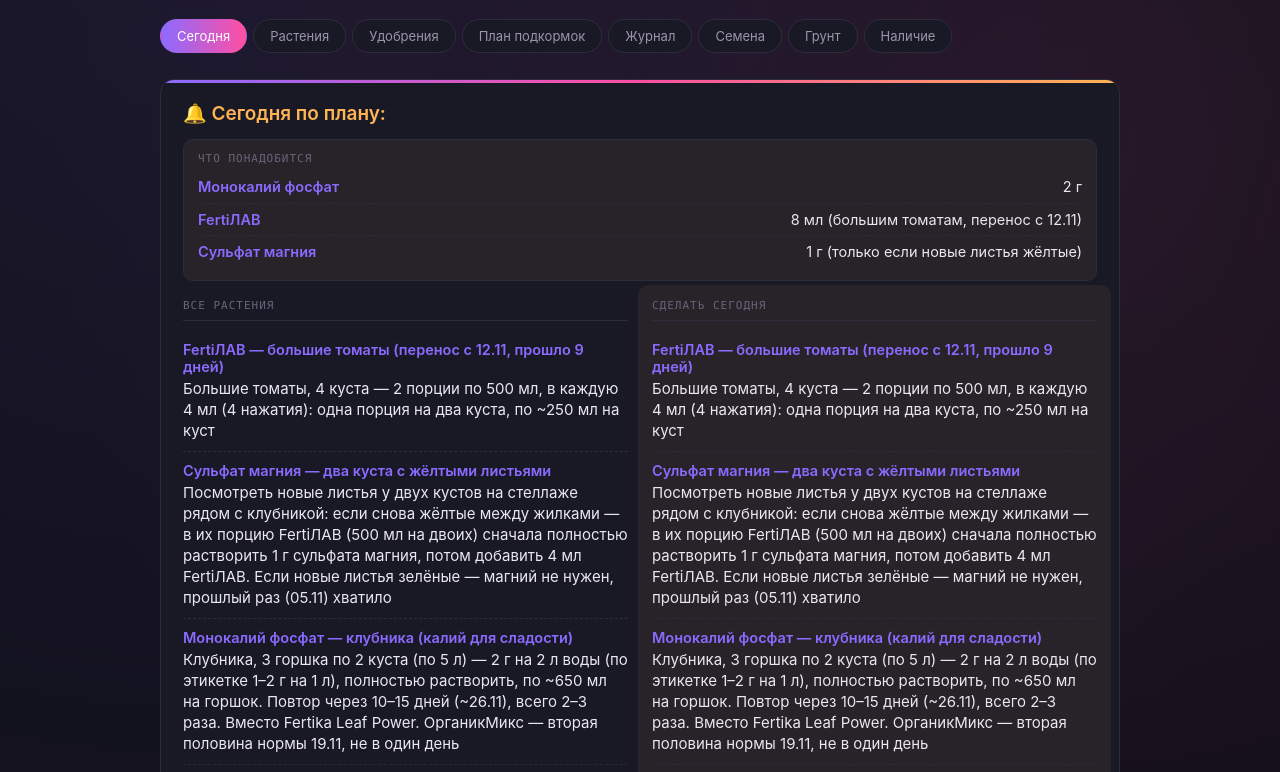
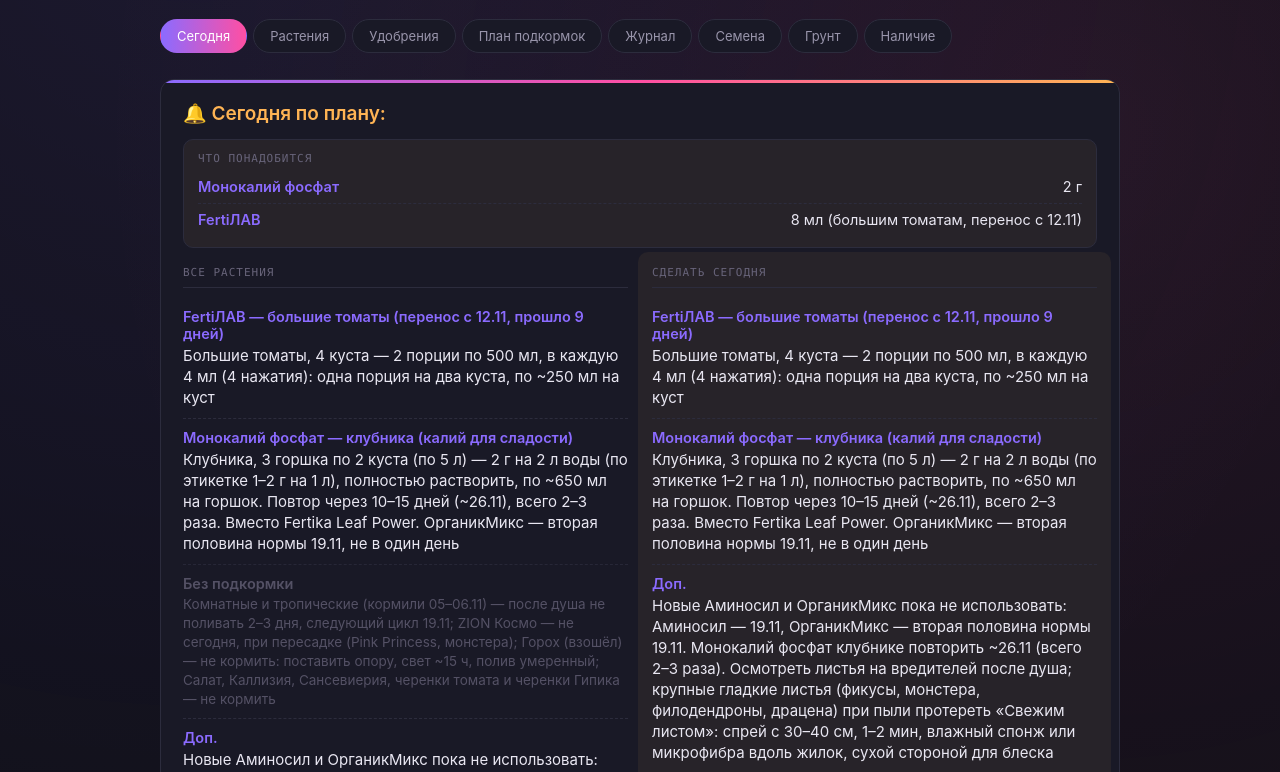
Before and after one commit to aA210199Aa/My-plants, a plain HTML site: page index.html in a window 1280 px wide. Shown: the part 114-886 px from the top of the page. Drawn offline with Linux system fonts and the light colour scheme.

Commit message:
14.11: без сульфата магния; протирка листьев «Свежим листом»
Co-Authored-By: Claude Sonnet 5.5 <noreply@anthropic.com>

```diff
--- a/index.html
+++ b/index.html
@@ -634,14 +634,12 @@ const PLAN = [
   need:[
     {label:"Монокалий фосфат", val:"2 г"},
     {label:"FertiЛАВ", val:"8 мл (большим томатам, перенос с 12.11)"},
-    {label:"Сульфат магния", val:"1 г (только если новые листья жёлтые)"},
   ],
   items:[
     {label:"FertiЛАВ — большие томаты (перенос с 12.11, прошло 9 дней)", val:"Большие томаты, 4 куста — 2 порции по 500 мл, в каждую 4 мл (4 нажатия): одна порция на два куста, по ~250 мл на куст"},
-    {label:"Сульфат магния — два куста с жёлтыми листьями", val:"Посмотреть новые листья у двух кустов на стеллаже рядом с клубникой: если снова жёлтые между жилками — в их порцию FertiЛАВ (500 мл на двоих) сначала полностью растворить 1 г сульфата магния, потом добавить 4 мл FertiЛАВ. Если новые листья зелёные — магний не нужен, прошлый раз (05.11) хватило"},
     {label:"Монокалий фосфат — клубника (калий для сладости)", val:"Клубника, 3 горшка по 2 куста (по 5 л) — 2 г на 2 л воды (по этикетке 1–2 г на 1 л), полностью растворить, по ~650 мл на горшок. Повтор через 10–15 дней (~26.11), всего 2–3 раза. Вместо Fertika Leaf Power. ОрганикМикс — вторая половина нормы 19.11, не в один день"},
     {label:"Без подкормки", val:"Комнатные и тропические (кормили 05–06.11) — после душа не поливать 2–3 дня, следующий цикл 19.11; ZION Космо — не сегодня, при пересадке (Pink Princess, монстера); Горох (взошёл) — не кормить: поставить опору, свет ~15 ч, полив умеренный; Салат, Каллизия, Сансевиерия, черенки томата и черенки Гипика — не кормить"},
-    {label:"Доп.", val:"Новые Аминосил и ОрганикМикс пока не использовать: Аминосил — 19.11, ОрганикМикс — вторая половина нормы 19.11. Монокалий фосфат клубнике повторить ~26.11 (всего 2–3 раза). Осмотреть листья на вредителей после душа"},
+    {label:"Доп.", val:"Новые Аминосил и ОрганикМикс пока не использовать: Аминосил — 19.11, ОрганикМикс — вторая половина нормы 19.11. Монокалий фосфат клубнике повторить ~26.11 (всего 2–3 раза). Осмотреть листья на вредителей после душа; крупные гладкие листья (фикусы, монстера, филодендроны, драцена) при пыли протереть «Свежим листом»: спрей с 30–40 см, 1–2 мин, влажный спонж или микрофибра вдоль жилок, сухой стороной для блеска"},
   ]},
   {date:"19.11.2026", status:"pending",
   need:[
@@ -788,6 +786,7 @@ const PLAN = [
 ];
 
 const JOURNAL = [
+  {d:"14.11.2026", who:"Томаты, комнатные", action:"Магний не даём; протирка листьев", note:"Сульфат магния сегодня не добавляем (кустам с жёлтыми листьями — наблюдаем, решим по новым листьям). Листья комнатных после душа: при пыли протереть «Свежим листом» (спрей 30–40 см, 1–2 мин, влажный спонж или микрофибра, потом сухой стороной). Янтарная и лимонная кислота для протирки не нужны: янтарная — стимулятор при стрессе (пересадка), лимонная — только подкислять воду для полива", status:"done"},
   {d:"14.11.2026", who:"Древесная зола", action:"Решение: не используем", note:"Золу ни разу не использовала. Сейчас не нужна: калий даём монокалий фосфатом, зола щелочная и в горшках легко передозировать; клубнике она вредна. Запас только для томатов: сухой 1 ч.л. на 3–5 л грунта или настой 1 ст.л. на 1 л воды (сутки), но не в один день с другими подкормками", status:"done"},
   {d:"14.11.2026", who:"Клубника", action:"Калий — сегодня", note:"Решила кормить клубнику калием сегодня: Монокалий фосфат 2 г на 2 л воды (по этикетке 1–2 г на 1 л), по ~650 мл на горшок 5 л. Повтор ~26.11, всего 2–3 раза; ОрганикМикс вторая половина — 19.11, не в один день", status:"done"},
   {d:"14.11.2026", who:"Комнатные, ZION Космо", action:"ZION — не сегодня", note:"Комнатные и тропические кормили 05–06.11 (Florizel и FertiЛАВ), следующий цикл 19.11. ZION Космо не обязателен: пакеты оставить на пересадку (Pink Princess — тотем и пересадка при стебле 20–25 см, монстера). Сегодня только большие томаты (FertiЛАВ, магний по состоянию листьев)", status:"done"},
```
